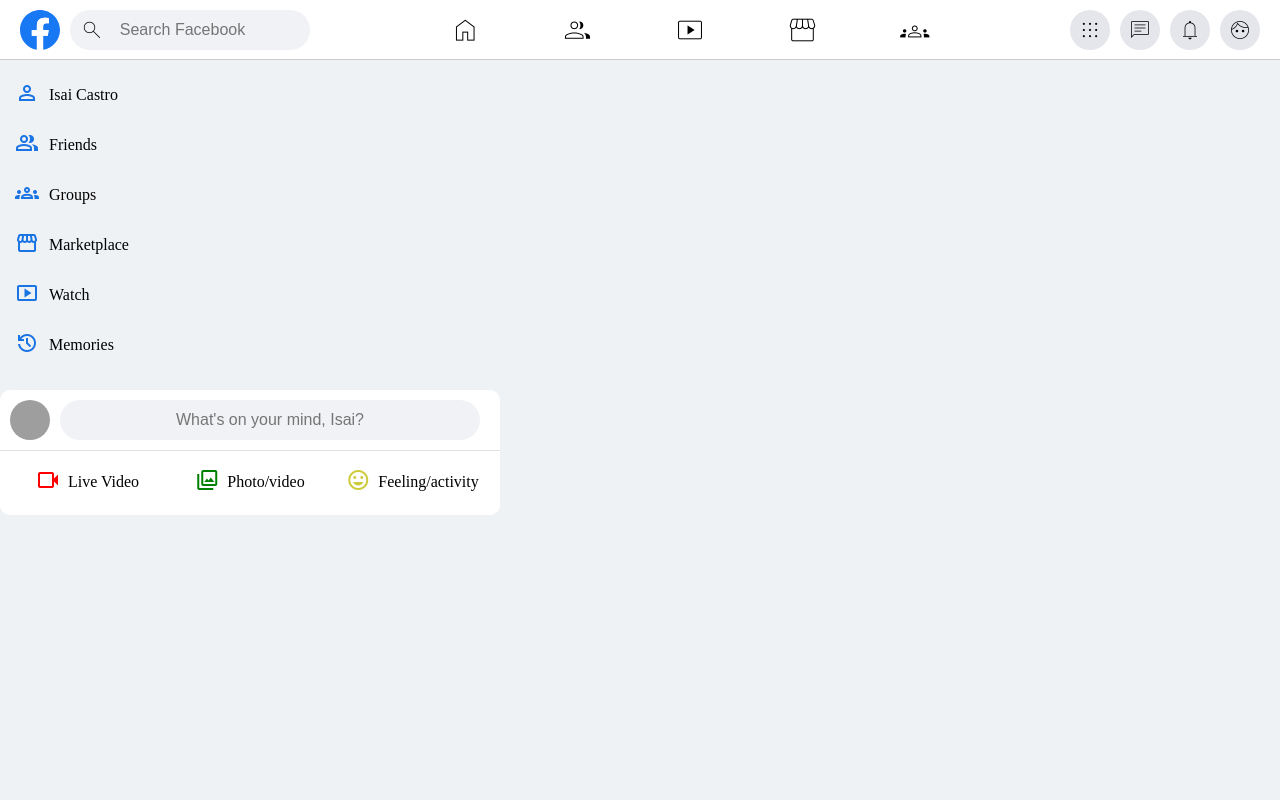
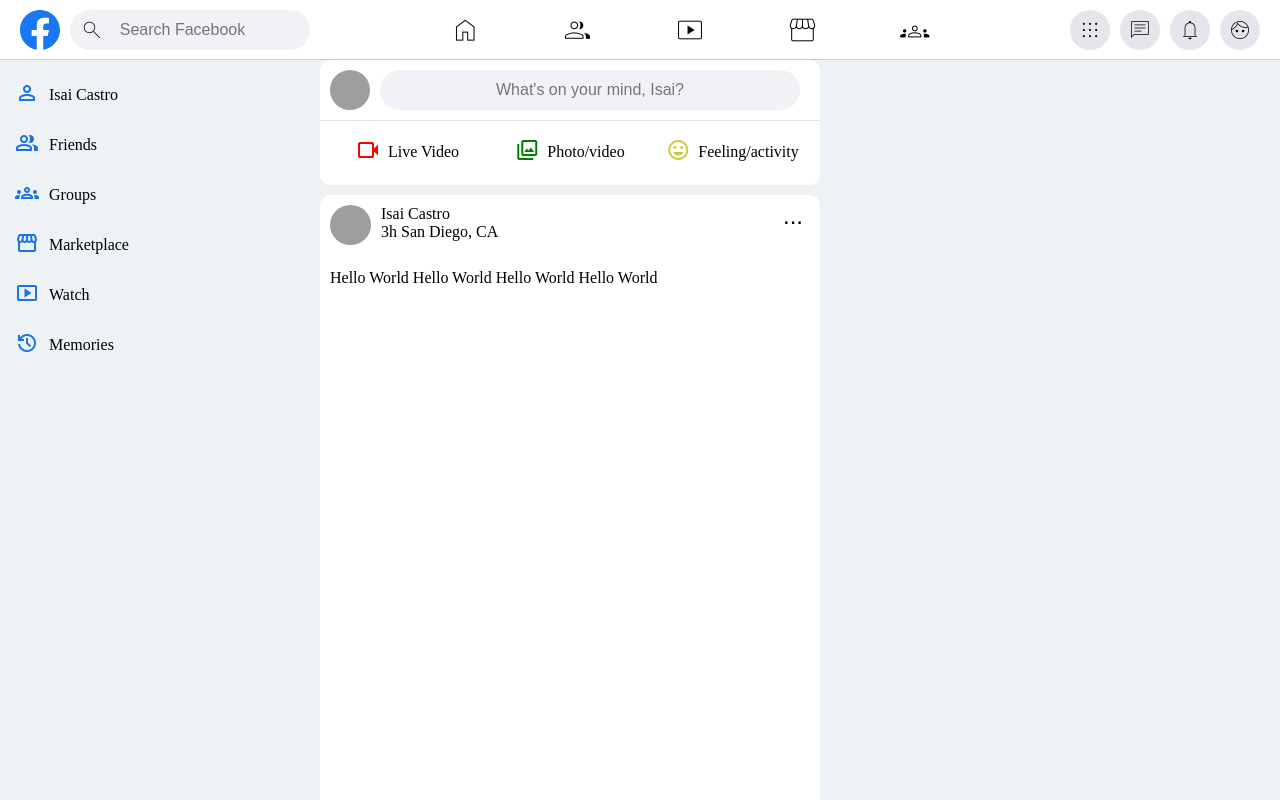
Before and after one commit to isaicastro1/React-FB, a React (Create React App) app: page / in a window 1280 px wide. Shown: the top 800 px of the page. Built offline with nearby package versions, Linux system fonts and the light colour scheme; grey boxes are pictures that could not be loaded.

Commit message:
Added scss file for body container, created new Post component. Only finished top part of post that includes profile picture, name, text and settings button

```diff
--- /dev/null
+++ b/src/components/Post/Post.js
@@ -0,0 +1,29 @@
+import "./Post.scss";
+
+const Post = () => {
+  return (
+    <div className="friend-post">
+      <div className="top-post">
+        <div className="friend-image">
+          <img
+            className="friend-prof-pic"
+            alt="profile-pic"
+            src="https://source.unsplash.com/featured/41x40"
+          />
+        </div>
+        <div className="post-title">
+          <div className="friend-name">Isai Castro</div>
+          <div className="post-time">3h San Diego, CA</div>
+        </div>
+        <div className="post-settings">
+          <button className="post-settings-btn">...</button>
+        </div>
+      </div>
+      <div className="post-text">
+        Hello World Hello World Hello World Hello World
+      </div>
+    </div>
+  );
+};
+
+export default Post;
--- /dev/null
+++ b/src/components/Post/Post.scss
@@ -0,0 +1,58 @@
+.friend-post {
+  width: 500px;
+  height: 800px;
+  background-color: white;
+  margin-top: 10px;
+  border-radius: 10px;
+
+  .top-post {
+    display: flex;
+    justify-content: space-between;
+    position: relative;
+    width: 100%;
+    padding: 10px;
+
+    .friend-prof-pic {
+      border-radius: 50%;
+    }
+
+    .post-title {
+      width: 80%;
+    }
+
+    .post-settings {
+      display: flex;
+      align-items: flex-start;
+      width: 35px;
+      height: 35px;
+      border-radius: 50%;
+
+      &:hover {
+        background-color: #f0f2f5;
+        cursor: pointer;
+      }
+
+      .post-settings-btn {
+        display: flex;
+        flex-direction: column;
+        justify-content: center;
+        align-items: center;
+        position: absolute;
+        top: 7px;
+        right: 17px;
+        border: none;
+        background: none;
+        font-size: 1.5rem;
+
+        &:hover {
+          cursor: pointer;
+        }
+      }
+    }
+  }
+  .post-text {
+    width: 100%;
+    height: max-content;
+    padding: 10px;
+  }
+}
--- a/src/containers/BodyContainer/BodyContainer.jsx
+++ b/src/containers/BodyContainer/BodyContainer.jsx
@@ -1,11 +1,16 @@
 import LeftBar from "../../components/LeftBar/LeftBar";
 import StatusPost from "../../components/StatusPost/StatusPost";
+import Post from "../../components/Post/Post";
+import "./BodyContainer.scss";
 
 const BodyContainer = () => {
   return (
-    <div className="">
+    <div className="body">
       <LeftBar />
-      <StatusPost />
+      <div className="middle-body">
+        <StatusPost />
+        <Post />
+      </div>
     </div>
   );
 };
--- /dev/null
+++ b/src/containers/BodyContainer/BodyContainer.scss
@@ -0,0 +1,3 @@
+.body {
+  display: flex;
+}
```
